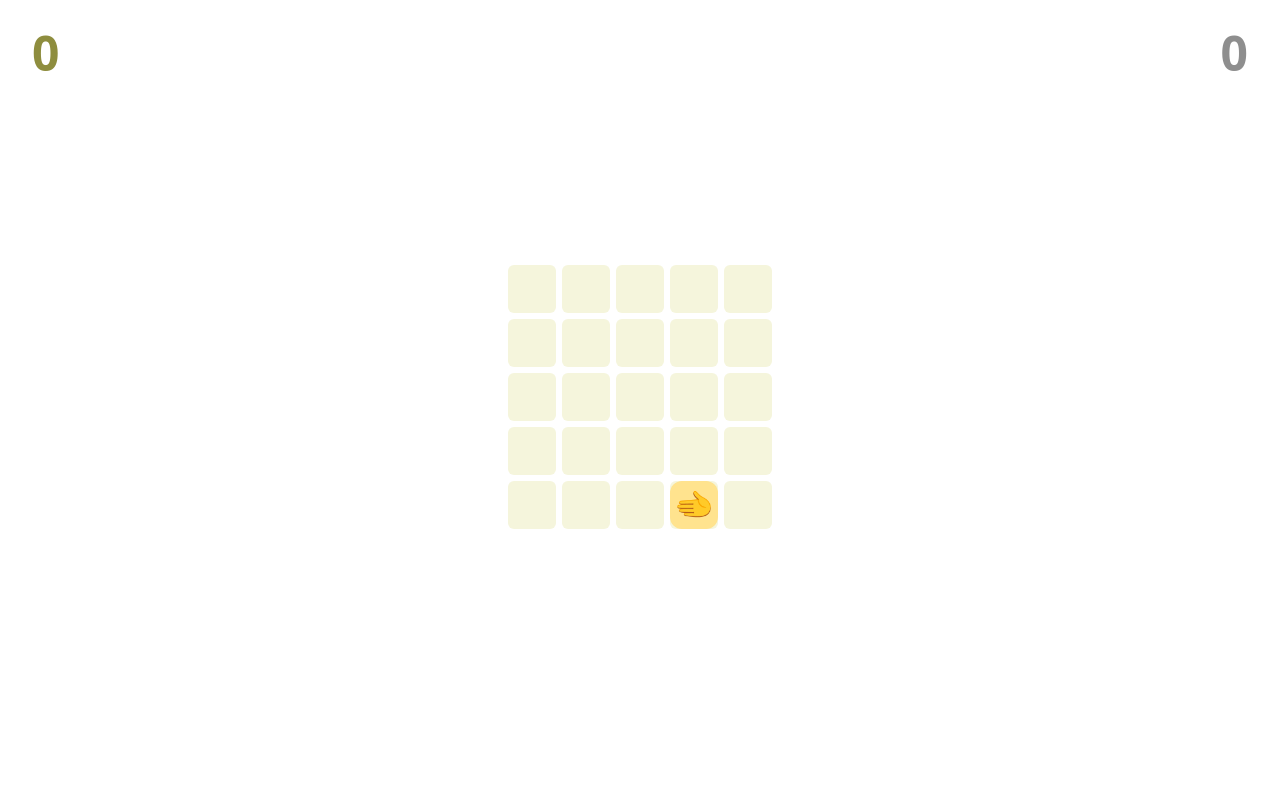
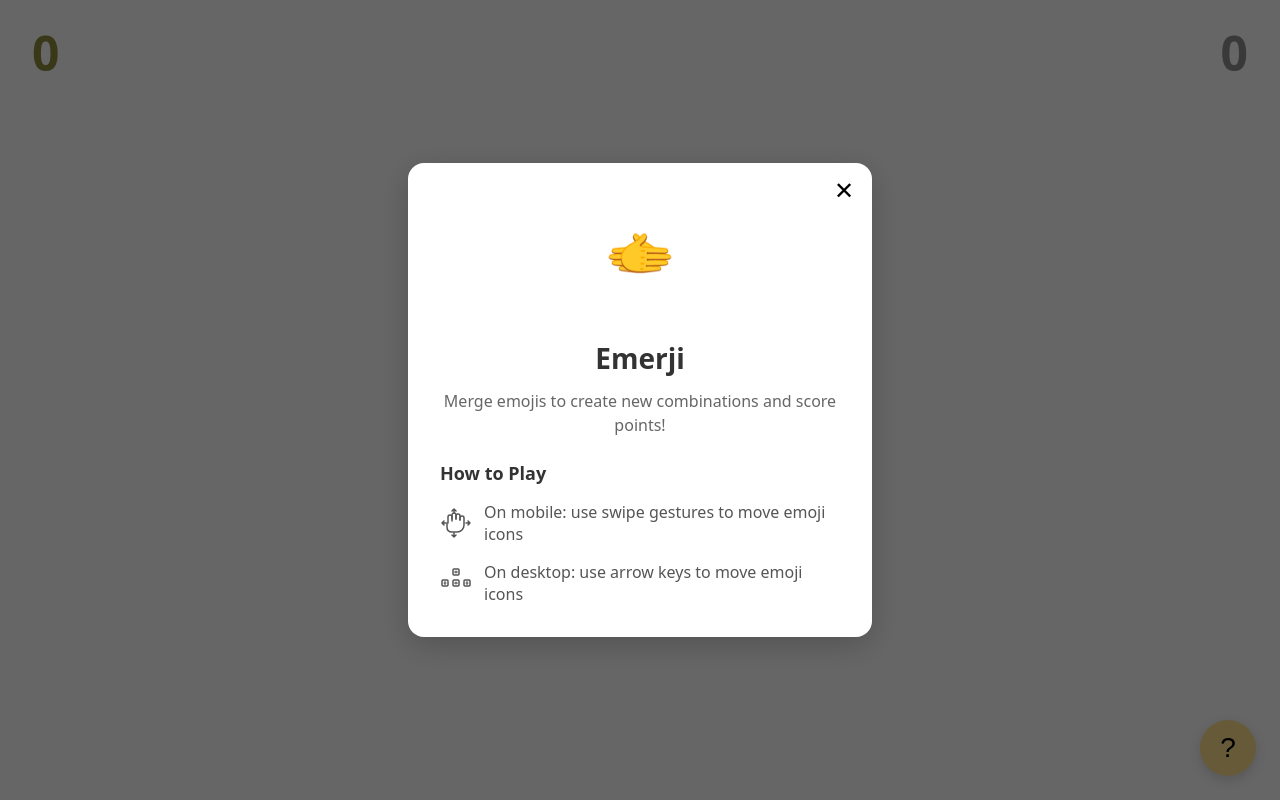
Before and after one commit to underoot/emerji, a website built with Vite: page index.html in a window 1280 px wide. Built offline with nearby package versions, Linux system fonts and the light colour scheme.

Commit message:
Add help popup

```diff
--- /dev/null
+++ b/src/help.ts
@@ -0,0 +1,275 @@
+const HELP_SHOWN_KEY = "help_shown"
+
+type HelpSystemElements = {
+  button: HTMLElement
+  overlay: HTMLElement
+  hands: HTMLElement
+  isOpen: () => boolean
+  resetHands: () => void
+}
+
+function createHelpButton(): HTMLElement {
+  const button = document.createElement("button")
+  button.classList.add("help-button")
+  button.innerHTML = "?"
+  button.setAttribute("aria-label", "Help")
+  return button
+}
+
+function createHelpOverlay(): HTMLElement {
+  const overlay = document.createElement("div")
+  overlay.classList.add("help-overlay")
+
+  const popup = document.createElement("div")
+  popup.classList.add("help-popup")
+
+  const closeButton = document.createElement("button")
+  closeButton.classList.add("help-popup__close")
+  closeButton.innerHTML = "✕"
+  closeButton.setAttribute("aria-label", "Close")
+
+  const demo = document.createElement("div")
+  demo.classList.add("help-popup__demo")
+
+  const hands = document.createElement("div")
+  hands.classList.add("help-popup__hands")
+
+  const handLeft = document.createElement("div")
+  handLeft.classList.add("help-popup__hand")
+  handLeft.innerHTML = "&#x1FAF2;"
+
+  const handRight = document.createElement("div")
+  handRight.classList.add("help-popup__hand")
+  handRight.innerHTML = "&#x1FAF1;"
+
+  hands.appendChild(handLeft)
+  hands.appendChild(handRight)
+  demo.appendChild(hands)
+
+  const title = document.createElement("h2")
+  title.classList.add("help-popup__title")
+  title.textContent = "Emerji"
+
+  const description = document.createElement("p")
+  description.classList.add("help-popup__description")
+  description.textContent = "Merge emojis to create new combinations and score points!"
+
+  const instructionsTitle = document.createElement("h3")
+  instructionsTitle.classList.add("help-popup__instructions-title")
+  instructionsTitle.textContent = "How to Play"
+
+  const instructions = document.createElement("ul")
+  instructions.classList.add("help-popup__instructions")
+
+  // Mobile instruction
+  const mobileInstruction = document.createElement("li")
+  mobileInstruction.classList.add("help-popup__instruction")
+
+  const mobileIcon = document.createElement("div")
+  mobileIcon.classList.add("help-popup__icon")
+  // Hand swipe gesture SVG icon with directional arrows
+  mobileIcon.innerHTML = `
+    <svg viewBox="0 0 32 32" fill="none" xmlns="http://www.w3.org/2000/svg">
+      <path d="M8 16L8 10C8 8.89543 8.89543 8 10 8C11.1046 8 12 8.89543 12 10L12 14" stroke="currentColor" stroke-width="1.5" stroke-linecap="round" stroke-linejoin="round"/>
+      <path d="M12 12L12 8C12 6.89543 12.8954 6 14 6C15.1046 6 16 6.89543 16 8L16 12" stroke="currentColor" stroke-width="1.5" stroke-linecap="round" stroke-linejoin="round"/>
+      <path d="M16 12L16 9C16 7.89543 16.8954 7 18 7C19.1046 7 20 7.89543 20 9L20 13" stroke="currentColor" stroke-width="1.5" stroke-linecap="round" stroke-linejoin="round"/>
+      <path d="M20 13L20 11C20 9.89543 20.8954 9 22 9C23.1046 9 24 9.89543 24 11L24 18C24 22 21 25 17 25L12 25C9 25 7 23 7 20L7 16" stroke="currentColor" stroke-width="1.5" stroke-linecap="round" stroke-linejoin="round"/>
+      <path d="M6 16L2 16M2 16L4 14M2 16L4 18" stroke="currentColor" stroke-width="1.5" stroke-linecap="round" stroke-linejoin="round"/>
+      <path d="M26 16L30 16M30 16L28 14M30 16L28 18" stroke="currentColor" stroke-width="1.5" stroke-linecap="round" stroke-linejoin="round"/>
+      <path d="M14 6L14 2M14 2L12 4M14 2L16 4" stroke="currentColor" stroke-width="1.5" stroke-linecap="round" stroke-linejoin="round"/>
+      <path d="M14 26L14 30M14 30L12 28M14 30L16 28" stroke="currentColor" stroke-width="1.5" stroke-linecap="round" stroke-linejoin="round"/>
+    </svg>
+  `
+
+  const mobileText = document.createElement("span")
+  mobileText.textContent = "On mobile: use swipe gestures to move emoji icons"
+
+  mobileInstruction.appendChild(mobileIcon)
+  mobileInstruction.appendChild(mobileText)
+
+  // Desktop instruction
+  const desktopInstruction = document.createElement("li")
+  desktopInstruction.classList.add("help-popup__instruction")
+
+  const desktopIcon = document.createElement("div")
+  desktopIcon.classList.add("help-popup__icon")
+  // Arrow keys SVG icon
+  desktopIcon.innerHTML = `
+    <svg viewBox="0 0 32 32" fill="none" xmlns="http://www.w3.org/2000/svg">
+      <rect x="13" y="2" width="6" height="6" rx="1" stroke="currentColor" stroke-width="1.5" fill="none"/>
+      <path d="M16 4L16 6M14.5 5L17.5 5" stroke="currentColor" stroke-width="1.2" stroke-linecap="round"/>
+      <rect x="2" y="13" width="6" height="6" rx="1" stroke="currentColor" stroke-width="1.5" fill="none"/>
+      <path d="M4 16L6 16M5 14.5L5 17.5" stroke="currentColor" stroke-width="1.2" stroke-linecap="round"/>
+      <rect x="13" y="13" width="6" height="6" rx="1" stroke="currentColor" stroke-width="1.5" fill="none"/>
+      <path d="M16 15L16 17M14.5 16L17.5 16" stroke="currentColor" stroke-width="1.2" stroke-linecap="round"/>
+      <rect x="24" y="13" width="6" height="6" rx="1" stroke="currentColor" stroke-width="1.5" fill="none"/>
+      <path d="M26 16L28 16M27 14.5L27 17.5" stroke="currentColor" stroke-width="1.2" stroke-linecap="round"/>
+    </svg>
+  `
+
+  const desktopText = document.createElement("span")
+  desktopText.textContent = "On desktop: use arrow keys to move emoji icons"
+
+  desktopInstruction.appendChild(desktopIcon)
+  desktopInstruction.appendChild(desktopText)
+
+  instructions.appendChild(mobileInstruction)
+  instructions.appendChild(desktopInstruction)
+
+  popup.appendChild(closeButton)
+  popup.appendChild(demo)
+  popup.appendChild(title)
+  popup.appendChild(description)
+  popup.appendChild(instructionsTitle)
+  popup.appendChild(instructions)
+
+  overlay.appendChild(popup)
+
+  return overlay
+}
+
+export function initHelpSystem(): HelpSystemElements {
+  const button = createHelpButton()
+  const overlay = createHelpOverlay()
+  const hands = overlay.querySelector(".help-popup__hands") as HTMLElement
+
+  document.body.appendChild(button)
+  document.body.appendChild(overlay)
+
+  const closeButton = overlay.querySelector(".help-popup__close") as HTMLElement
+
+  let isHelpOpen = false
+
+  const resetHands = () => {
+    hands.classList.remove("collapsed")
+    hands.classList.remove("merged")
+    hands.classList.remove("permanently-merged")
+  }
+
+  const openHelp = () => {
+    overlay.classList.add("active")
+    isHelpOpen = true
+    resetHands()
+    startHandsAnimation(hands)
+  }
+
+  const closeHelp = () => {
+    overlay.classList.remove("active")
+    isHelpOpen = false
+    stopHandsAnimation()
+  }
+
+  button.addEventListener("click", openHelp)
+  closeButton.addEventListener("click", closeHelp)
+
+  overlay.addEventListener("click", (event) => {
+    if (event.target === overlay) {
+      closeHelp()
+    }
+  })
+
+  // Check if help should be shown automatically
+  const hasShownHelp = localStorage.getItem(HELP_SHOWN_KEY)
+
+  if (!hasShownHelp) {
+    setTimeout(() => {
+      openHelp()
+      localStorage.setItem(HELP_SHOWN_KEY, "true")
+    }, 500)
+  }
+
+  return {
+    button,
+    overlay,
+    hands,
+    isOpen: () => isHelpOpen,
+    resetHands,
+  }
+}
+
+let handsAnimationInterval: number | null = null
+
+function startHandsAnimation(hands: HTMLElement) {
+  stopHandsAnimation()
+
+  let isCollapsed = false
+
+  const animate = () => {
+    if (isCollapsed) {
+      hands.classList.remove("collapsed")
+    } else {
+      hands.classList.add("collapsed")
+    }
+    isCollapsed = !isCollapsed
+  }
+
+  // Start animation immediately
+  animate()
+
+  // Continue animation every 1 second
+  handsAnimationInterval = window.setInterval(animate, 1000)
+}
+
+function stopHandsAnimation() {
+  if (handsAnimationInterval !== null) {
+    clearInterval(handsAnimationInterval)
+    handsAnimationInterval = null
+  }
+}
+
+// Listen to keyboard and swipe events to trigger collapse animation
+export function setupGestureListeners(hands: HTMLElement) {
+  let touchStartTime = 0
+  const GESTURE_THRESHOLD = 50
+
+  const triggerHandsCollapse = () => {
+    // Add collapsed class to move hands together
+    hands.classList.add("collapsed")
+
+    // After hands come together, show handshake
+    setTimeout(() => {
+      hands.classList.add("merged")
+    }, 250) // Half of the animation time
+
+    // Make it permanent after animation completes
+    setTimeout(() => {
+      hands.classList.add("permanently-merged")
+    }, 750)
+  }
+
+  document.body.addEventListener("keydown", (event) => {
+    if (
+      event.key === "ArrowUp" ||
+      event.key === "ArrowDown" ||
+      event.key === "ArrowLeft" ||
+      event.key === "ArrowRight"
+    ) {
+      triggerHandsCollapse()
+    }
+  })
+
+  let touchStartX = 0
+  let touchStartY = 0
+
+  document.body.addEventListener("touchstart", (event) => {
+    touchStartTime = Date.now()
+    touchStartX = event.changedTouches[0].screenX
+    touchStartY = event.changedTouches[0].screenY
+  })
+
+  document.body.addEventListener("touchend", (event) => {
+    const touchEndX = event.changedTouches[0].screenX
+    const touchEndY = event.changedTouches[0].screenY
+    const timeDiff = Date.now() - touchStartTime
+
+    const dx = touchEndX - touchStartX
+    const dy = touchEndY - touchStartY
+
+    if (
+      timeDiff < 300 &&
+      (Math.abs(dx) > GESTURE_THRESHOLD || Math.abs(dy) > GESTURE_THRESHOLD)
+    ) {
+      triggerHandsCollapse()
+    }
+  })
+}
--- a/src/main.ts
+++ b/src/main.ts
@@ -4,13 +4,23 @@ import {
   game_field_add_emoji,
   game_field_move,
 } from "./lib"
+import { initHelpSystem, setupGestureListeners } from "./help"
 
 const game = game_new()
 
 game_field_init(game, { selector: "#game" })
 game_field_add_emoji(game)
 
+// Initialize help system
+const { hands, isOpen } = initHelpSystem()
+setupGestureListeners(hands)
+
 document.body.addEventListener("keydown", (event) => {
+  // Don't handle game gestures when help is open
+  if (isOpen()) {
+    return
+  }
+
   switch (event.key) {
     case "ArrowUp":
       game_field_move(game, "up")
@@ -41,6 +51,11 @@ gestureZone.addEventListener("touchstart", (event) => {
 })
 
 gestureZone.addEventListener("touchend", (event) => {
+  // Don't handle game gestures when help is open
+  if (isOpen()) {
+    return
+  }
+
   touchEndX = event.changedTouches[0].screenX
   touchEndY = event.changedTouches[0].screenY
 
--- a/src/style.css
+++ b/src/style.css
@@ -152,3 +152,215 @@ body {
   border: none;
   font-size: 72px;
 }
+
+.help-button {
+  position: fixed;
+  bottom: 24px;
+  right: 24px;
+  width: 56px;
+  height: 56px;
+  border-radius: 50%;
+  background-color: #ffe38e;
+  border: none;
+  cursor: pointer;
+  display: flex;
+  justify-content: center;
+  align-items: center;
+  font-size: 28px;
+  box-shadow: 0 4px 12px rgba(0, 0, 0, 0.15);
+  transition: transform 0.2s, box-shadow 0.2s;
+  z-index: 1000;
+}
+
+.help-button:hover {
+  transform: scale(1.1);
+  box-shadow: 0 6px 16px rgba(0, 0, 0, 0.2);
+}
+
+.help-button:active {
+  transform: scale(0.95);
+}
+
+.help-overlay {
+  position: fixed;
+  top: 0;
+  left: 0;
+  width: 100%;
+  height: 100%;
+  background-color: rgba(0, 0, 0, 0.6);
+  z-index: 2000;
+  display: flex;
+  justify-content: center;
+  align-items: center;
+  opacity: 0;
+  pointer-events: none;
+  transition: opacity 0.3s;
+}
+
+.help-overlay.active {
+  opacity: 1;
+  pointer-events: all;
+}
+
+.help-popup {
+  background-color: white;
+  border-radius: 16px;
+  padding: 32px;
+  max-width: 400px;
+  width: 90%;
+  box-shadow: 0 8px 32px rgba(0, 0, 0, 0.2);
+  position: relative;
+}
+
+.help-popup__close {
+  position: absolute;
+  top: 12px;
+  right: 12px;
+  background: transparent;
+  border: none;
+  font-size: 24px;
+  cursor: pointer;
+  width: 32px;
+  height: 32px;
+  display: flex;
+  justify-content: center;
+  align-items: center;
+  border-radius: 50%;
+  transition: background-color 0.2s;
+}
+
+.help-popup__close:hover {
+  background-color: #f0f0f0;
+}
+
+.help-popup__demo {
+  display: flex;
+  justify-content: center;
+  align-items: center;
+  margin-bottom: 24px;
+  height: 120px;
+}
+
+.help-popup__hands {
+  position: relative;
+  width: 120px;
+  height: 80px;
+  display: flex;
+  justify-content: center;
+  align-items: center;
+}
+
+.help-popup__hands::after {
+  content: "🤝";
+  font-size: 48px;
+  position: absolute;
+  opacity: 0;
+  transition: opacity 0.2s ease-in-out;
+  pointer-events: none;
+}
+
+.help-popup__hands.merged::after {
+  opacity: 1;
+}
+
+.help-popup__hands.permanently-merged::after {
+  opacity: 1;
+}
+
+.help-popup__hand {
+  font-size: 48px;
+  position: absolute;
+  transition: transform 0.5s ease-in-out, opacity 0.2s ease-in-out;
+}
+
+.help-popup__hands.merged .help-popup__hand {
+  opacity: 0;
+}
+
+.help-popup__hands.permanently-merged .help-popup__hand {
+  opacity: 0;
+  display: none;
+}
+
+.help-popup__hand:first-child {
+  left: 0;
+}
+
+.help-popup__hand:last-child {
+  right: 0;
+}
+
+.help-popup__hands.collapsed .help-popup__hand:first-child {
+  transform: translateX(24px);
+}
+
+.help-popup__hands.collapsed .help-popup__hand:last-child {
+  transform: translateX(-24px);
+}
+
+.help-popup__title {
+  font-family: system-ui, -apple-system, BlinkMacSystemFont, 'Segoe UI', Roboto, Oxygen, Ubuntu, Cantarell, 'Open Sans', 'Helvetica Neue', sans-serif;
+  font-size: 28px;
+  font-weight: bold;
+  margin: 0 0 12px 0;
+  text-align: center;
+  color: #333;
+}
+
+.help-popup__description {
+  font-family: system-ui, -apple-system, BlinkMacSystemFont, 'Segoe UI', Roboto, Oxygen, Ubuntu, Cantarell, 'Open Sans', 'Helvetica Neue', sans-serif;
+  font-size: 16px;
+  color: #666;
+  margin: 0 0 24px 0;
+  text-align: center;
+  line-height: 1.5;
+}
+
+.help-popup__instructions-title {
+  font-family: system-ui, -apple-system, BlinkMacSystemFont, 'Segoe UI', Roboto, Oxygen, Ubuntu, Cantarell, 'Open Sans', 'Helvetica Neue', sans-serif;
+  font-size: 18px;
+  font-weight: 600;
+  margin: 0 0 16px 0;
+  color: #333;
+}
+
+.help-popup__instructions {
+  list-style: none;
+  padding: 0;
+  margin: 0;
+}
+
+.help-popup__instruction {
+  font-family: system-ui, -apple-system, BlinkMacSystemFont, 'Segoe UI', Roboto, Oxygen, Ubuntu, Cantarell, 'Open Sans', 'Helvetica Neue', sans-serif;
+  font-size: 16px;
+  color: #555;
+  margin-bottom: 16px;
+  display: flex;
+  align-items: center;
+  gap: 12px;
+}
+
+.help-popup__instruction:last-child {
+  margin-bottom: 0;
+}
+
+.help-popup__icon {
+  width: 32px;
+  height: 32px;
+  flex-shrink: 0;
+}
+
+@media (max-width: 768px) {
+  .help-button {
+    width: 48px;
+    height: 48px;
+    font-size: 24px;
+    bottom: 16px;
+    right: 16px;
+  }
+
+  .help-popup {
+    padding: 24px;
+    margin: 16px;
+  }
+}
```
Also changed, not shown: 1 other file.
